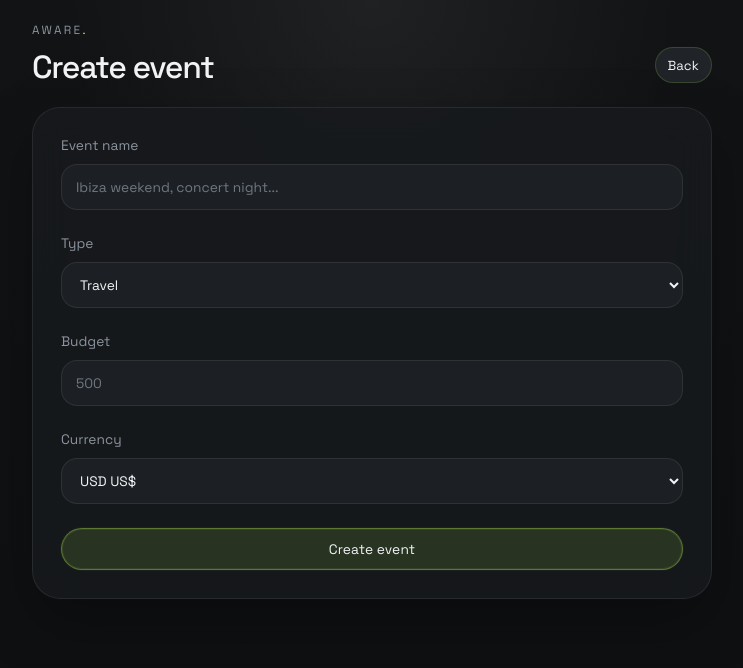
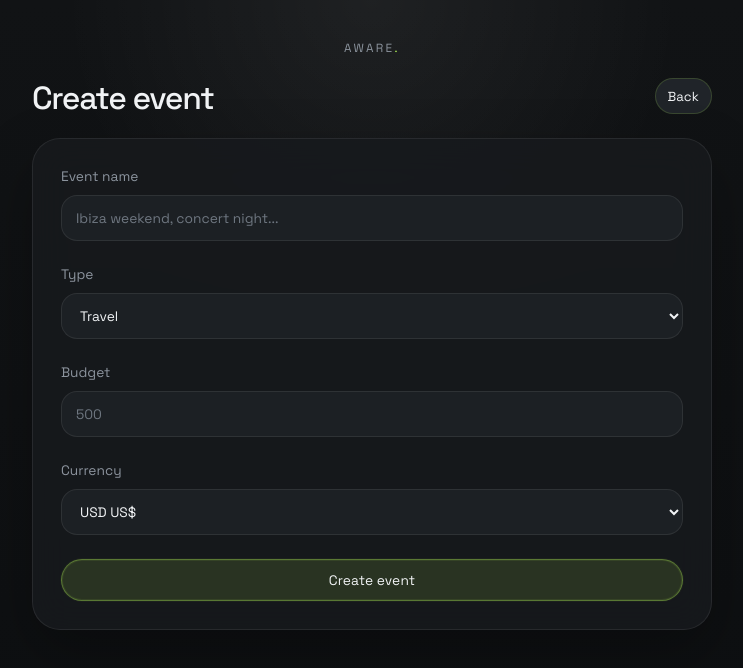
Before and after one commit to CtglzzML/aware-app, a plain HTML site: page index.html in a window 1280 px wide. Both pictures are taken after a click on the button "Add expense". Shown: the whole page, without its empty margins (268-1011 px from the left). Drawn offline with Linux system fonts and the light colour scheme.

Commit message:
Center brand across internal screens

```diff
--- a/styles.css
+++ b/styles.css
@@ -234,6 +234,8 @@ textarea {
   gap: var(--space-24);
   align-content: start;
   min-height: calc(100vh - 32px);
+  padding-top: 52px;
+  position: relative;
 }
 
 .topbar {
@@ -242,6 +244,14 @@ textarea {
   justify-content: space-between;
   gap: var(--space-24);
   padding: 6px 0 0;
+}
+
+.app-screen .brand-home-link {
+  position: absolute;
+  top: var(--space-24);
+  left: 50%;
+  transform: translateX(-50%);
+  text-align: center;
 }
 
 .topbar > :first-child {
@@ -851,6 +861,7 @@ button:hover {
   .topbar {
     align-items: stretch;
     gap: 18px;
+    padding-top: 12px;
   }
 
   .topbar-actions {
```
